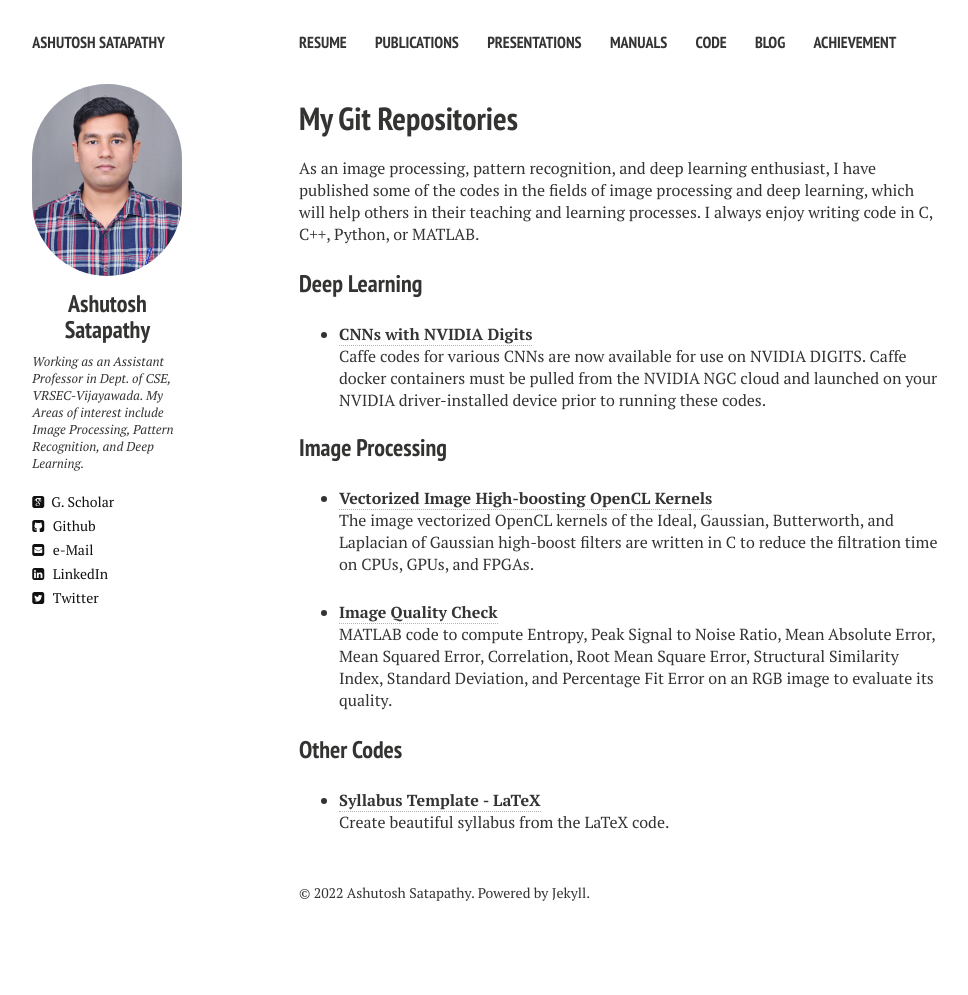
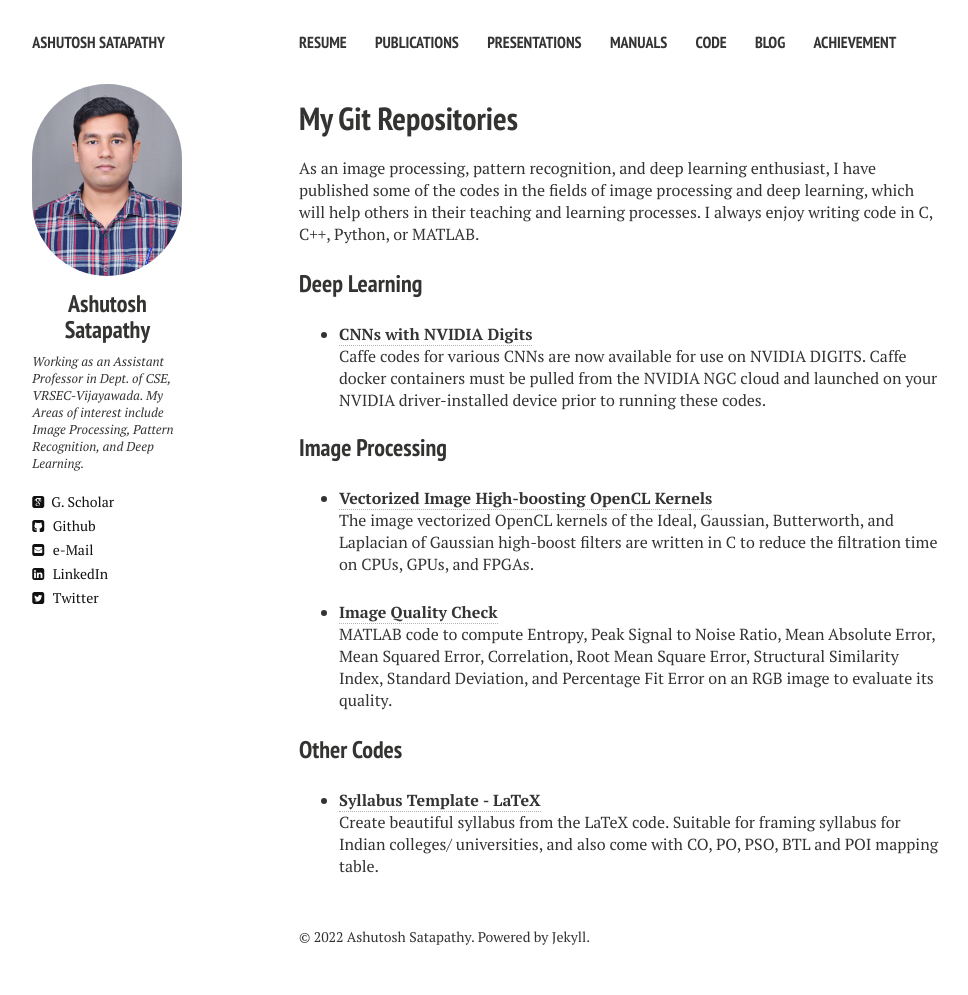
Before and after one commit to ashutoshsatapathy1990/ashutoshsatapathy1990.github.io, a Jekyll site: the page built from code.md, in a window 1280 px wide. Shown: the whole page, without its empty margins (21-989 px from the left). Built offline with Jekyll 4.4.1, drawn with Linux system fonts in a browser that asks for light colours; nearby versions of some CDN libraries; before the commit the page ends 951 px from its top, so only the background shows below that.

Commit message:
Update code.md

```diff
--- a/code.md
+++ b/code.md
@@ -25,4 +25,4 @@ MATLAB code to compute Entropy, Peak Signal to Noise Ratio, Mean Absolute Error,
 ### Other Codes
 
 * [**Syllabus Template - LaTeX**](https://github.com/ashutoshsatapathy1990/syllabus-template-LaTeX)<br>
-Create beautiful syllabus from the LaTeX code.
+Create beautiful syllabus from the LaTeX code. Suitable for framing syllabus for Indian colleges/ universities, and also come with CO, PO, PSO, BTL and POI mapping table.
```
